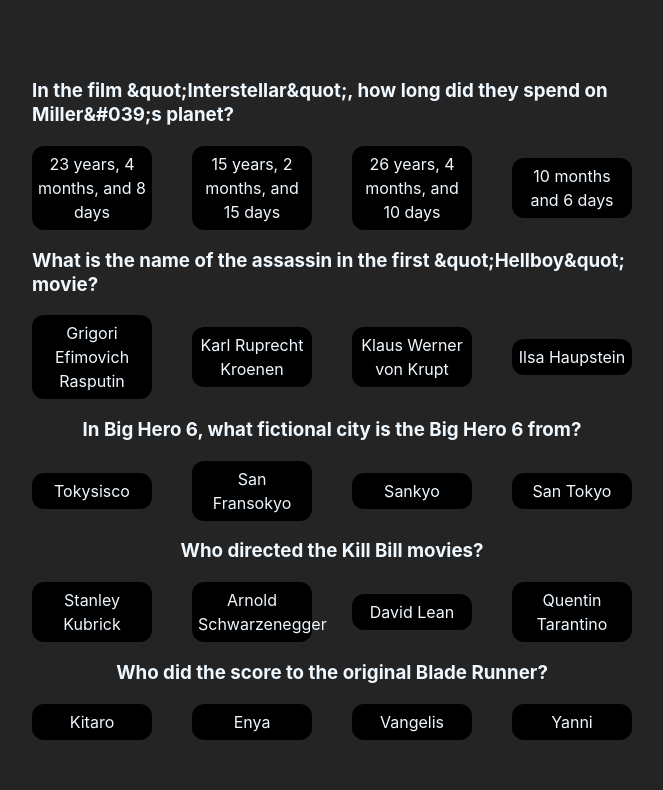
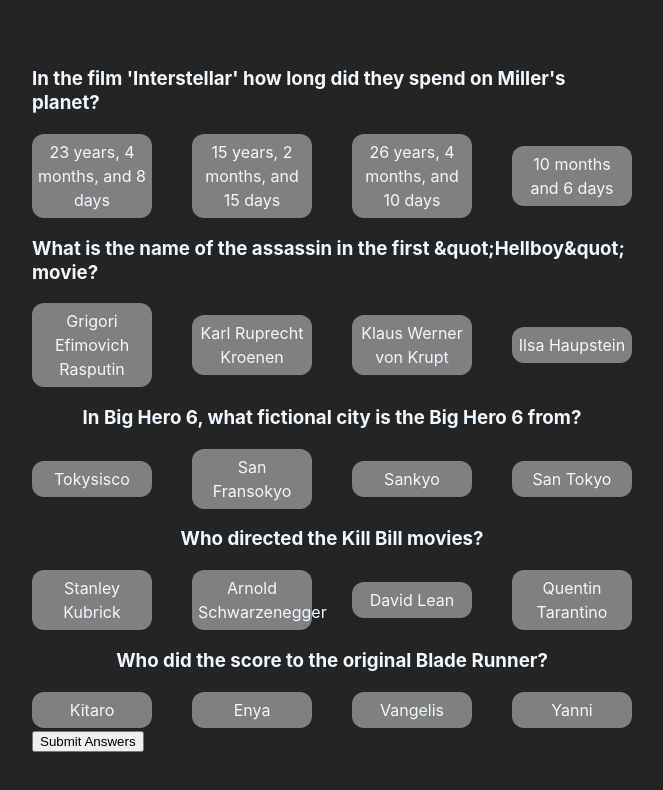
Before and after one commit to austingw/quiz-app, a React (Vite) app in the folder quick-quiz/: page / in a window 1280 px wide. Shown: the top 790 px of the page, without its empty margins (308-971 px from the left). Built offline with nearby package versions, Linux system fonts and the light colour scheme.

Commit message:
Add submit and new game buttons with bare bones functions attached to the onClick event handlers for each

```diff
--- a/quick-quiz/src/App.jsx
+++ b/quick-quiz/src/App.jsx
@@ -6,6 +6,8 @@
 
 function App() {
   const [questions, setQuestions] = useState(getQuiz(testQuestions.results));
+  const [results, setResults] = useState(false);
+  const [correct, setCorrect] = useState(0);
 
   function getQuiz(quizQuestions) {
     const newQuiz = [];
@@ -64,6 +66,16 @@
     );
   }
 
+  function submitAnswers() {
+    console.log("submit event");
+  }
+
+  function newGame() {
+    setResults(false);
+    setQuestions(getQuiz(testQuestions.results));
+    setCorrect(0);
+  }
+
   useEffect(() => {
     /*console.log(
       `https://opentdb.com/api.php?amount=5&category=11&type=multiple`
@@ -99,7 +111,16 @@
     </div>
   ));
 
-  return <div className="App">{questionElements}</div>;
+  return (
+    <div className="App">
+      {questionElements}
+      {!results ? (
+        <button onClick={submitAnswers}>Submit Answers</button>
+      ) : (
+        <button onClick={newGame}>New Game</button>
+      )}
+    </div>
+  );
 }
 
 export default App;
--- a/quick-quiz/src/components/Answer.jsx
+++ b/quick-quiz/src/components/Answer.jsx
@@ -1,6 +1,6 @@
 export default function Answer(props) {
   const styles = {
-    backgroundColor: props.isSelected ? "#59E391" : "black",
+    backgroundColor: props.isSelected ? "black" : "grey",
   };
   //
 
--- a/quick-quiz/src/testQuestions.js
+++ b/quick-quiz/src/testQuestions.js
@@ -6,7 +6,7 @@
       type: "multiple",
       difficulty: "hard",
       question:
-        "In the film &quot;Interstellar&quot;, how long did they spend on Miller&#039;s planet?",
+        "In the film 'Interstellar' how long did they spend on Miller's planet?",
       correct_answer: "23 years, 4 months, and 8 days",
       incorrect_answers: [
         "15 years, 2 months, and 15 days",
```
